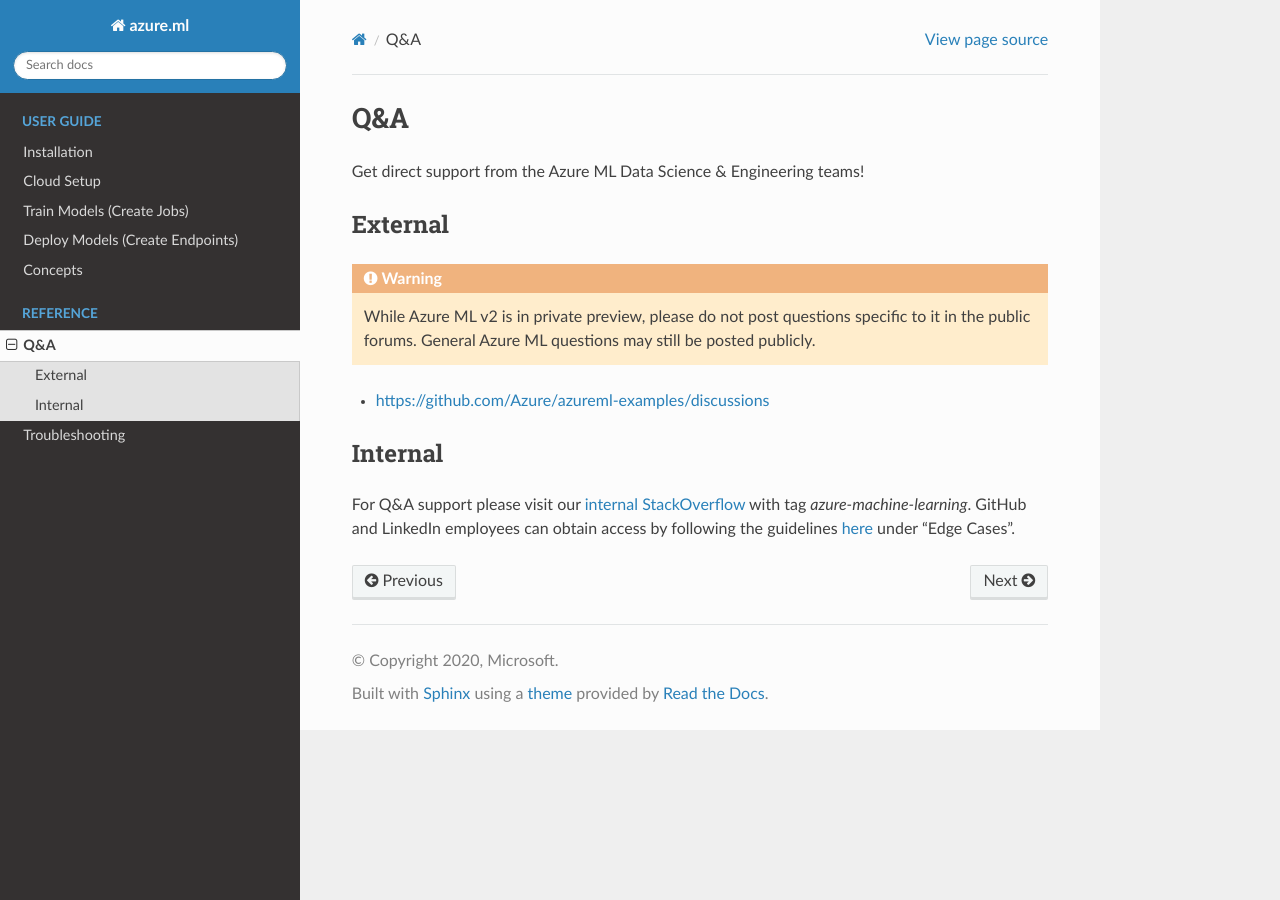
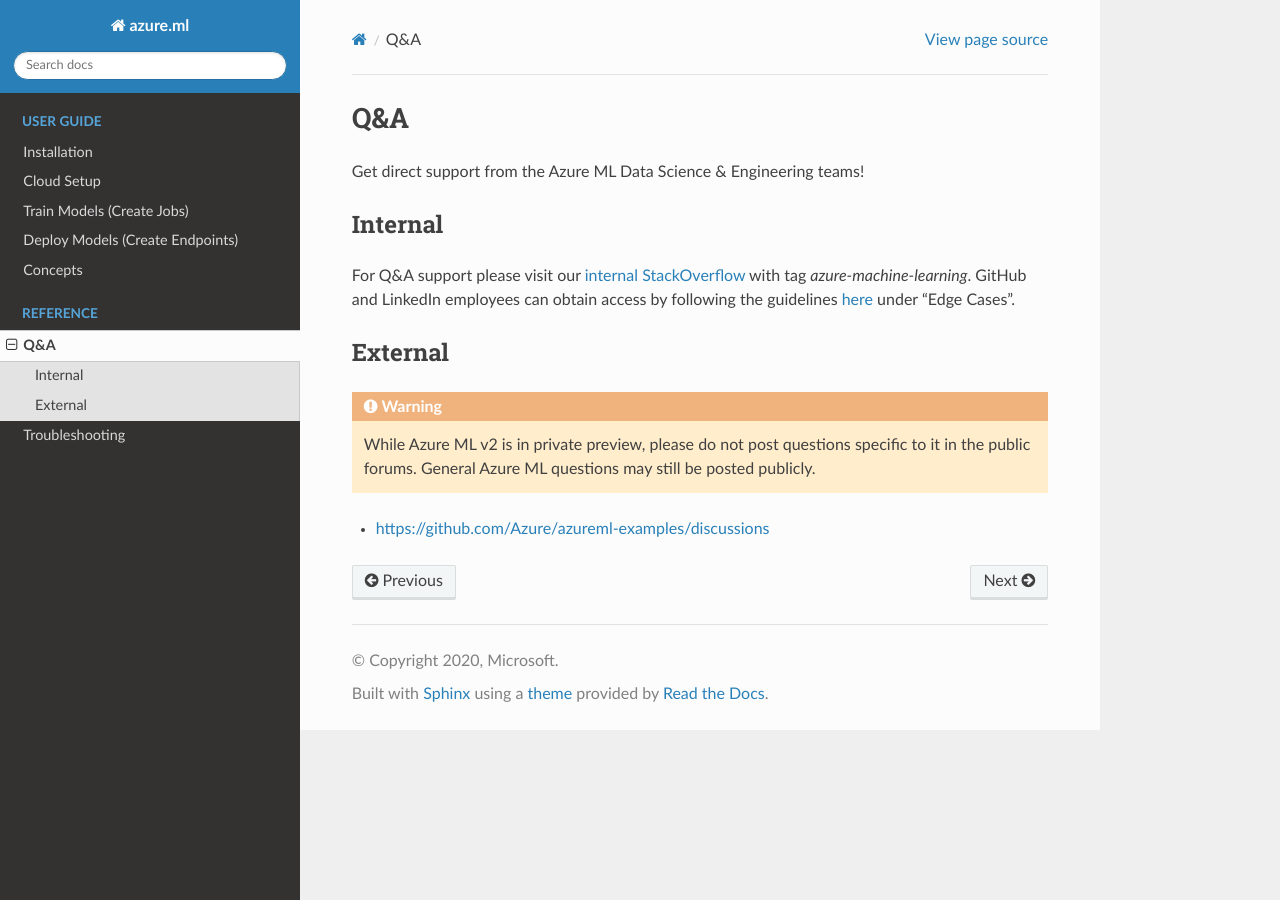
Before and after one commit to wenyang/azureml-v2-preview, a Sphinx documentation site: the page built from docs/reference/qna.rst, in a window 1280 px wide. Built offline with Sphinx 7.4.7 and the Read the Docs theme 2.0.0, drawn with Linux system fonts in a browser that asks for light colours; pages that are not in the unit, such as notebooks, are missing from menus; part of the change alters nothing that is shown.

```diff
--- a/docs/reference/qna.rst
+++ b/docs/reference/qna.rst
@@ -2,6 +2,11 @@ Q&A
 ===
 
 Get direct support from the Azure ML Data Science & Engineering teams!
+
+Internal
+--------
+
+For Q&A support please visit our `internal StackOverflow <http://aka.ms/stackoverflow>`_ with tag `azure-machine-learning`. GitHub and LinkedIn employees can obtain access by following the guidelines `here <https://www.1eswiki.com/wiki/Stack_Overflow_At_Microsoft_Access>`_ under "Edge Cases".
 
 External
 --------
@@ -12,8 +17,3 @@ External
     ML questions may still be posted publicly.
 
 - https://github.com/Azure/azureml-examples/discussions
-
-Internal
---------
-
-For Q&A support please visit our `internal StackOverflow <http://aka.ms/stackoverflow>`_ with tag `azure-machine-learning`. GitHub and LinkedIn employees can obtain access by following the guidelines `here <https://www.1eswiki.com/wiki/Stack_Overflow_At_Microsoft_Access>`_ under "Edge Cases".
```
